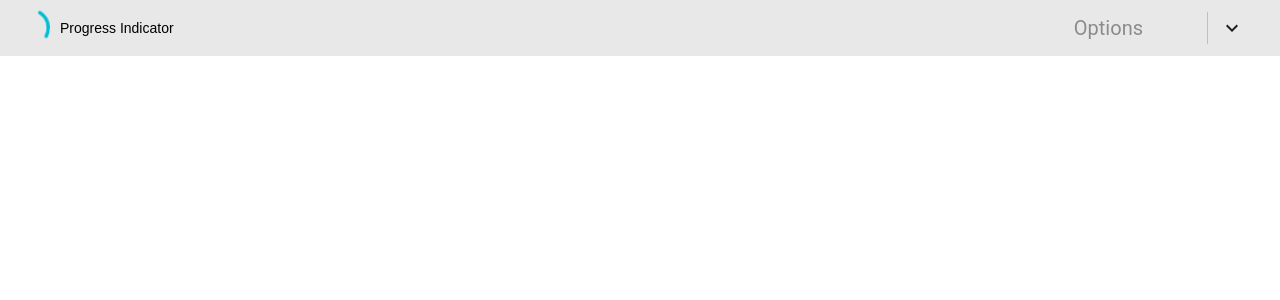
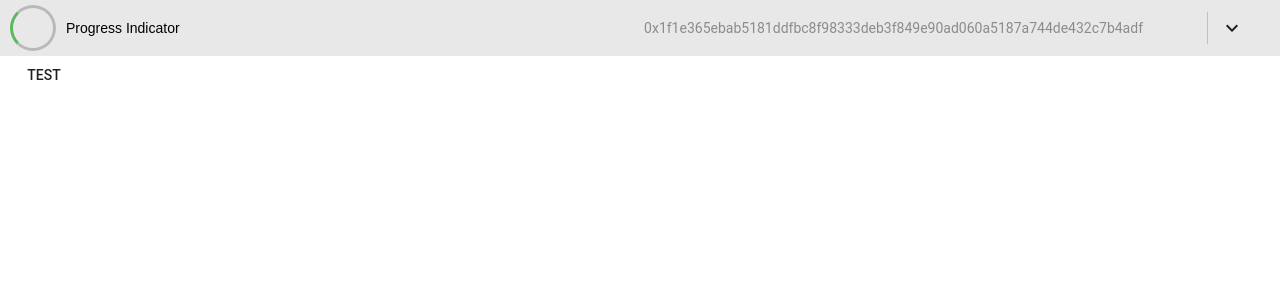
Before and after one commit to jaimindarji88/react-tx-loader, a React (Create React App) app: page / in a window 1280 px wide. Shown: the top 300 px of the page. Built offline with nearby package versions, Linux system fonts and the light colour scheme.

Commit message:
checkmark added

```diff
--- a/package.json
+++ b/package.json
@@ -3,6 +3,7 @@
   "version": "0.1.0",
   "private": true,
   "dependencies": {
+    "bourbon": "^5.0.0",
     "material-ui": "^0.20.0",
     "react": "^16.2.0",
     "react-dom": "^16.2.0",
@@ -13,5 +14,9 @@
     "build": "react-scripts build",
     "test": "react-scripts test --env=jsdom",
     "eject": "react-scripts eject"
+  },
+  "devDependencies": {
+    "node-sass": "^4.7.2",
+    "sass-loader": "^6.0.6"
   }
 }
--- a/src/App.js
+++ b/src/App.js
@@ -2,12 +2,27 @@ import React, { Component } from 'react';
 import Widget from './Components/Widget/Widget';
 import './App.css';
 import MuiThemeProvider from 'material-ui/styles/MuiThemeProvider';
+import FlatButton from 'material-ui/FlatButton';
 
 class App extends Component {
+  constructor(props) {
+    super(props);
+    this.state = {
+      loading:true,
+      percent:0,
+      tx:undefined
+    };
+}
+handleClick = () => {
+  this.setState({loading:false})
+}
   render() {
     return (
       <MuiThemeProvider>
-        <Widget />
+        <div>
+          <Widget loading={this.state.loading} percent={this.state.percent} tx={this.state.tx} />
+          <FlatButton label="test" onClick={this.handleClick} />
+        </div>
       </MuiThemeProvider>
     );
   }
--- /dev/null
+++ b/src/Components/Checkmark/Checkmark.css
@@ -0,0 +1,79 @@
+.circle-loader {
+  margin-left:10px;
+  border: 3px solid rgba(0, 0, 0, 0.2);
+  border-left-color: #5cb85c;
+  animation-name: loader-spin;
+  animation-duration: 1s;
+  animation-iteration-count: infinite;
+  animation-timing-function: linear;
+  position: relative;
+  display: inline-block;
+  vertical-align: top;
+}
+
+.circle-loader,
+.circle-loader:after {
+  border-radius: 50%;
+  width: 2.5em;
+  height: 2.5em;
+}
+
+.load-complete {
+  -webkit-animation: none;
+  animation: none;
+  border-color: #5cb85c;
+  transition: border 500ms ease-out;
+}
+
+.checkmark {
+  display: none;
+}
+.checkmark.draw:after {
+  animation-duration: 800ms;
+  animation-timing-function: ease;
+  animation-name: checkmark;
+  transform: scaleX(-1) rotate(135deg);
+}
+.checkmark:after {
+  opacity: 1;
+  height: 1.6em;
+  width: 0.7em;
+  transform-origin: left top;
+  border-right: 3px solid #5cb85c;
+  border-top: 3px solid #5cb85c;
+  content: '';
+  left: 0.3em;
+  top: 1.4em;
+  position: absolute;
+}
+
+@keyframes loader-spin {
+  0% {
+    transform: rotate(0deg);
+  }
+  100% {
+    transform: rotate(360deg);
+  }
+}
+@keyframes checkmark {
+  0% {
+    height: 0;
+    width: 0;
+    opacity: 1;
+  }
+  20% {
+    height: 0;
+    width: 0.7em;
+    opacity: 1;
+  }
+  40% {
+    height: 1.6em;
+    width: 0.7em;
+    opacity: 1;
+  }
+  100% {
+    height: 1.6em;
+    width: 0.7em;
+    opacity: 1;
+  }
+}
--- /dev/null
+++ b/src/Components/Checkmark/Checkmark.js
@@ -0,0 +1,29 @@
+import React, { Component } from 'react';
+import './Checkmark.css';
+
+class Checkmark extends Component {
+    constructor(props) {
+        super(props);
+        this.state = {
+            completeClass:"",
+        };
+    }
+    render() {
+        switch (this.props.loading) {
+            case true:
+            return (
+                <div className={"circle-loader"}>
+                    <div className="checkmark draw"></div>
+                </div>
+            );
+            case false:
+            return (
+                <div className={"circle-loader load-complete"}>
+                    <div style={{display:'block'}} className="checkmark draw"></div>
+                </div>
+            );
+        }
+    }
+}
+
+export default Checkmark;
--- a/src/Components/Widget/Widget.css
+++ b/src/Components/Widget/Widget.css
@@ -3,3 +3,12 @@ h1{
     font-weight: normal;
     margin-left:10px;
 }
+
+.txHash{
+    font-size: 14px;
+}
+
+.txHash:hover{
+    cursor:pointer;
+    text-decoration: underline
+}
--- a/src/Components/Widget/Widget.js
+++ b/src/Components/Widget/Widget.js
@@ -1,4 +1,5 @@
 import React, { Component } from 'react';
+import Checkmark from '../Checkmark/Checkmark';
 import './Widget.css';
 import IconMenu from 'material-ui/IconMenu';
 import IconButton from 'material-ui/IconButton';
@@ -16,19 +17,17 @@ class Widget extends Component {
         this.state = {
           value: 3,
         };
-      }
-
-    handleChange = (event, index, value) => this.setState({value});
+    }
 
     render() {
         return (
             <Toolbar>
                 <ToolbarGroup firstChild={true}>
-                    <CircularProgress style={{marginLeft:10}} />
+                    <Checkmark loading={this.props.loading} />
                     <h1>Progress Indicator</h1>
                 </ToolbarGroup>
                 <ToolbarGroup>
-                <ToolbarTitle text="Options" />
+                <ToolbarTitle style={{fontSize:14}} className="txHash" text="0x1f1e365ebab5181ddfbc8f98333deb3f849e90ad060a5187a744de432c7b4adf" />
                 <FontIcon className="muidocs-icon-custom-sort" />
                 <ToolbarSeparator />
                 <IconMenu
```
Also changed, not shown: 1 other file (tests, documents, lock files or other folders).
